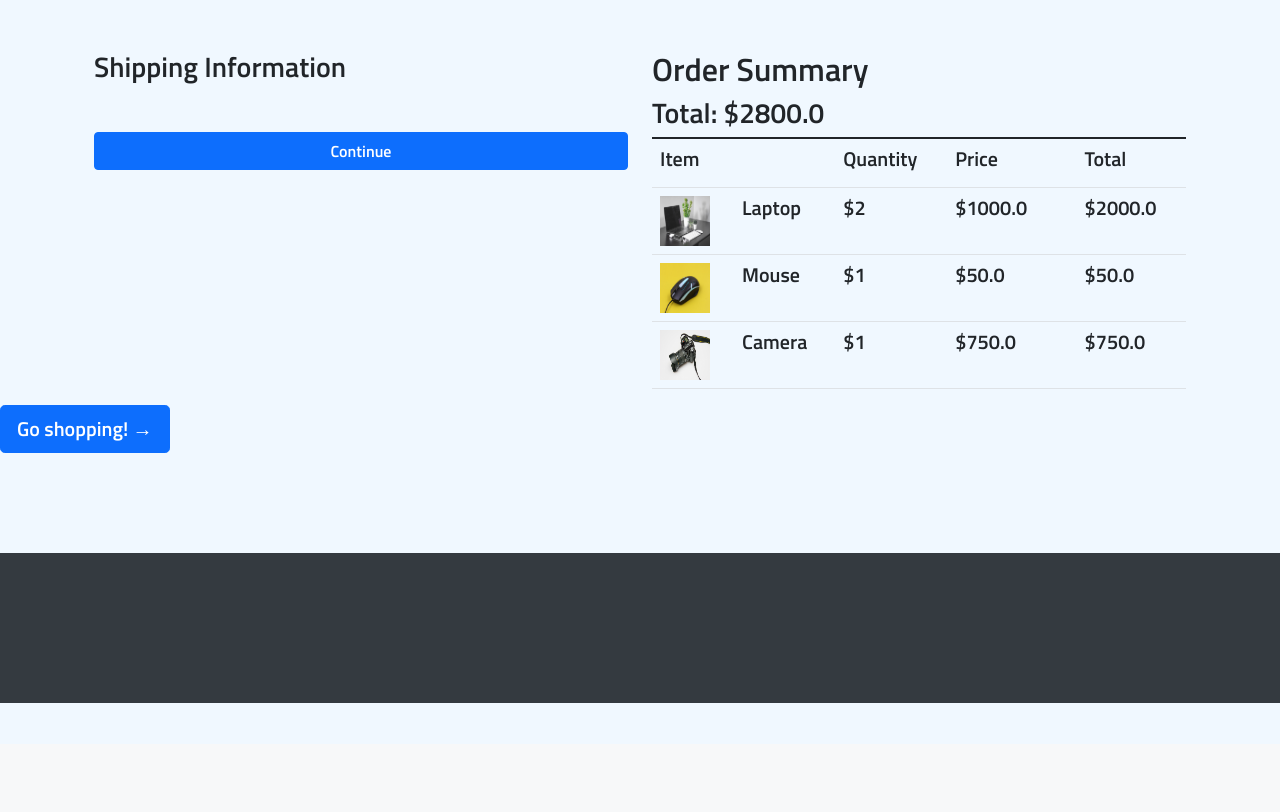
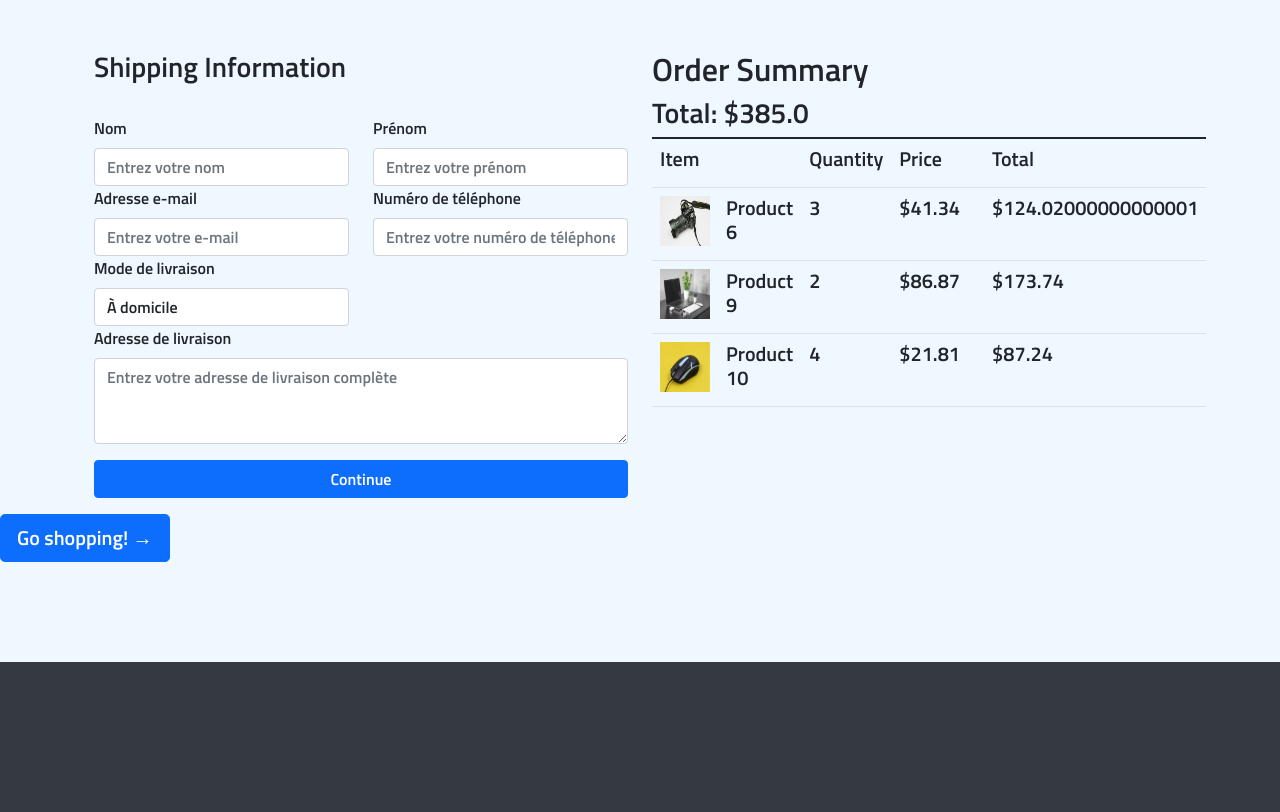
Before and after one commit to laila12343/Gestion-des-ressources-logistiques, a Flask app: page /checkout in a window 1280 px wide. Shown: the part 56-868 px from the top of the page. Before the commit the page ends 759 px from the top, so only its background shows below. Run offline with Flask 3, Linux system fonts and the light colour scheme; some libraries are stand-ins or nearby versions.

Commit message:
Changement de dictionnaire

```diff
--- a/app.py
+++ b/app.py
@@ -16,10 +16,49 @@
 ]
 orders = {"user1": [{"id": 1, "status": "Delivered"}, {"id": 2, "status": "In preparation"}]}
 feedbacks = []
+data_file = "shop_items.json"
+if os.path.exists(data_file):
+    # Load the dictionary from the file
+    with open(data_file, "r") as file:
+        shop_items = json.load(file)
+else:
+    shop_items = {}
+    img_folder = os.path.join(app.static_folder, "img")
+    for i, filename in enumerate(os.listdir(img_folder), start=1):
+            if filename.endswith((".png", ".jpg", ".jpeg")):
+                # Generate random data for each item
+                item_id = random.randint(1000, 9999)  # Random 4-digit ID
+                prod_name = f"Product {i}"  # Example product name
+                prod_detail = f"Details about Product {i}"  # Example product details
+                prod_price = round(random.uniform(10, 100), 2)  # Random price between $10 and $100
+                prod_stock = random.randint(0, 50)  # Random stock quantity
+                prod_available = (prod_stock>0)  # Random boolean
+                img_url = f"img/{filename}"  # Image path relative to the static folder
+
+                # Add the item to the dictionary
+                shop_items[item_id] = {
+                    #"id": item_id,
+                    "name": prod_name,
+                    "detail": prod_detail,
+                    "price": prod_price,
+                    "stock": prod_stock,
+                    "is_available": prod_available,
+                    "img": img_url,
+                }
+    with open(data_file, "w") as file:
+        json.dump(shop_items, file)
+desired_names = ["Product 6", "Product 9", "Product 10"]
 cart = {
+    key: {**value, "quantity": random.randint(1, 4)}
+    for key, value in shop_items.items()
+    if value["name"] in desired_names
+}
+
+
+old_cart = {
     "8467": {  # Product ID as the key (string)
        # "id": 1,          # Product ID
-        "name": "Laptop", # Product name
+        "name": "Product 9", # Product name
         "price": 1000.0,  # Price per unit
         "quantity": 2, # Quantity of the product
         "image": "laptop.jpg"
@@ -39,30 +78,11 @@
         "image": "camera.jpg"
     },
 }
-shop_items = {}
-img_folder = os.path.join(app.static_folder, "img")
-for i, filename in enumerate(os.listdir(img_folder), start=1):
-        if filename.endswith((".png", ".jpg", ".jpeg")):
-            # Generate random data for each item
-            item_id = random.randint(1000, 9999)  # Random 4-digit ID
-            prod_name = f"Product {i}"  # Example product name
-            prod_detail = f"Details about Product {i}"  # Example product details
-            prod_price = round(random.uniform(10, 100), 2)  # Random price between $10 and $100
-            prod_stock = random.randint(0, 50)  # Random stock quantity
-            prod_available = (prod_stock>0)  # Random boolean
-            img_url = f"img/{filename}"  # Image path relative to the static folder
 
-            # Add the item to the dictionary
-            shop_items[item_id] = {
-                #"id": item_id,
-                "name": prod_name,
-                "detail": prod_detail,
-                "price": prod_price,
-                "stock": prod_stock,
-                "is_available": prod_available,
-                "img": img_url,
-            }
-
+@app.context_processor
+def inject_csrf_token():
+    from flask_wtf.csrf import generate_csrf
+    return dict(csrf_token=generate_csrf())
 
 #shop_items = {item for filename in os.listdir(img_folder) if filename.endswith((".png", ".jpg", ".jpeg"))]
 #print(sum(item['price'] * item['quantity'] for item in cart.values()))
@@ -147,12 +167,20 @@
     #session.setdefault('cart', {})
     #cart={"num_of_items": 5}
     #cart = session['cart']
-    if product_id in cart:
-        cart[product_id]['quantity'] += 1
+    product_id = str(product_id)
+    if product_id in shop_items:
+        if product_id in cart:
+            cart[product_id]['quantity'] += 1
+        else:
+            prod_by_id=shop_items[product_id]
+            cart[product_id] = {'name':prod_by_id['name'],'price':prod_by_id['price'] ,'quantity': 1,'image': prod_by_id['img']}
+        session['cart'] = cart
+        session.modified = True
     else:
-        cart[product_id] = {'name':shop_items['name'],'price':shop_items['price'] ,'quantity': 1,'image': shop_items['img']}
-    session['cart'] = cart
-    return redirect(url_for('cart'))
+        return "Product not found"
+    # Redirect back to the page the user was on
+    return render_template('gallery.html', shop_items=shop_items)
+    #return redirect(url_for('cart'))
 
 
 @app.route('/delete_from_cart/<int:product_id>')
--- a/templates/checkout.html
+++ b/templates/checkout.html
@@ -34,27 +34,50 @@
                 <form class="row g-3" id='shipping-form' method='POST'>
                   <form class="row g-3" id ='shipping-form' method = 'POST'>
 
-                    <div id = 'shippingInfo'>
-                        <h3>Shipping Information</h3>
-                        <br>
+                    <div id='shippingInfo'>
+                      <h3>Shipping Information</h3>
+                      <br>
+                      <div class='row'>
+                          <!-- Nom -->
+                          <div class="col-md-6">
+                              <label for="last_name" class="form-label">Nom</label>
+                              <input type="text" class="form-control" id="last_name" name="last_name" placeholder="Entrez votre nom" required>
+                          </div>
 
+                          <!-- Prénom -->
+                          <div class="col-md-6">
+                              <label for="first_name" class="form-label">Prénom</label>
+                              <input type="text" class="form-control" id="first_name" name="first_name" placeholder="Entrez votre prénom" required>
+                          </div>
 
-                        <div class = 'row'>
+                          <!-- Adresse e-mail -->
+                          <div class="col-md-6">
+                              <label for="email" class="form-label">Adresse e-mail</label>
+                              <input type="email" class="form-control" id="email" name="email" placeholder="Entrez votre e-mail" required>
+                          </div>
 
-                          {% for field in form %}
+                          <!-- Numéro de téléphone -->
+                          <div class="col-md-6">
+                              <label for="phone" class="form-label">Numéro de téléphone</label>
+                              <input type="tel" class="form-control" id="phone" name="phone" placeholder="Entrez votre numéro de téléphone" required>
+                          </div>
 
-                            <div class="col-md-6">
-                                <label for="inputEmail4" class="form-label"> {{field.label}} </label>
-                                <!-- <input type="text" class="form-control" id="inputEmail4" name = 'address' required> -->
-                                {{field}}
-                                <br>
-                              </div>
-                              {% endfor %}
+                          <!-- Mode de livraison -->
+                          <div class="col-md-6">
+                              <label for="delivery_mode" class="form-label">Mode de livraison</label>
+                              <select class="form-control" id="delivery_mode" name="delivery_mode" required>
+                                  <option value="domicile">À domicile</option>
+                              </select>
+                          </div>
 
+                          <!-- Adresse de livraison -->
+                          <div class="col-md-12">
+                              <label for="delivery_address" class="form-label">Adresse de livraison</label>
+                              <textarea class="form-control" id="delivery_address" name="delivery_address" rows="3" placeholder="Entrez votre adresse de livraison complète" required></textarea>
+                          </div>
+                      </div>
+                  </div>
 
-                        </div>
-
-                    </div>
 
 
                   <div class="col-12">
@@ -111,12 +134,12 @@
                         <th scope="col"><h5></h5></th>
                         <th scope="col"><h5>Total</h5></th>
                       </tr>
-                      {% for item in cart.values() %}
+                      {% for id,item in cart.items() %}
                       <tr>
 
-                        <td scope="row"><div id = "cart_image"><img src = '{{ url_for('static', filename='img/' + item['image']) }}'></div></td>
+                        <td scope="row"><div id = "cart_image"><img src = '{{ url_for('static', filename=item['img']) }}' alt="{{key}}"></div></td>
                         <td><h5>{{item['name']}}</h5></td>
-                        <td><h5>${{item['quantity']}}</h5></td>
+                        <td><h5>{{item['quantity']}}</h5></td>
                         <td><h5>${{item['price']}}</h5></td>
                         <td><h5></h5></td>
                         <td><h5>${{item['price']*item['quantity']|round(2)}}</h5></td>
--- a/templates/gallery.html
+++ b/templates/gallery.html
@@ -104,6 +104,7 @@
                 <div class="item-price">${{ item['price'] }}</div>
                 <div class="item-availability">{{ 'available' if item['is_available']==True else 'not available' }}</div>
                 <form action="{{ url_for('add_to_cart', product_id=key) }}" method="POST">
+                    <input type="hidden" name="csrf_token" value="{{ csrf_token }}">
                 <button class="btn btn-primary add-to-cart" >Add to Cart</button>
                 </form>
                 <div class="details">
```
Also changed, not shown: shop_items.json (added, +1 -0 lines).
